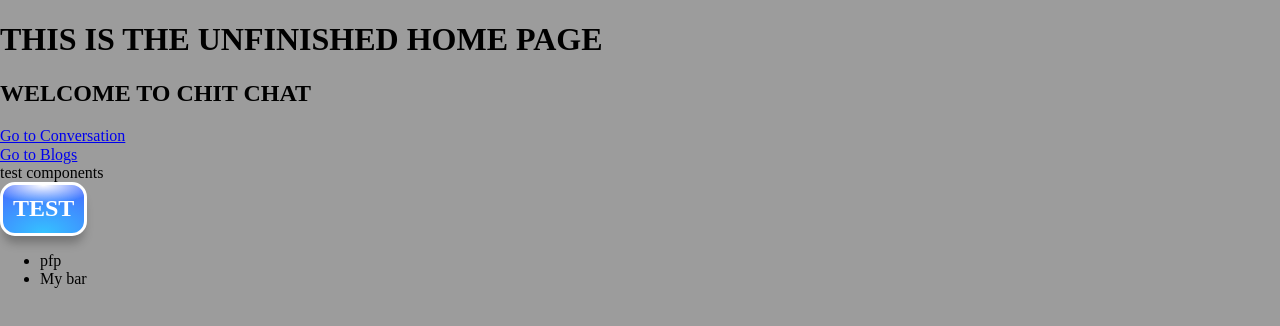
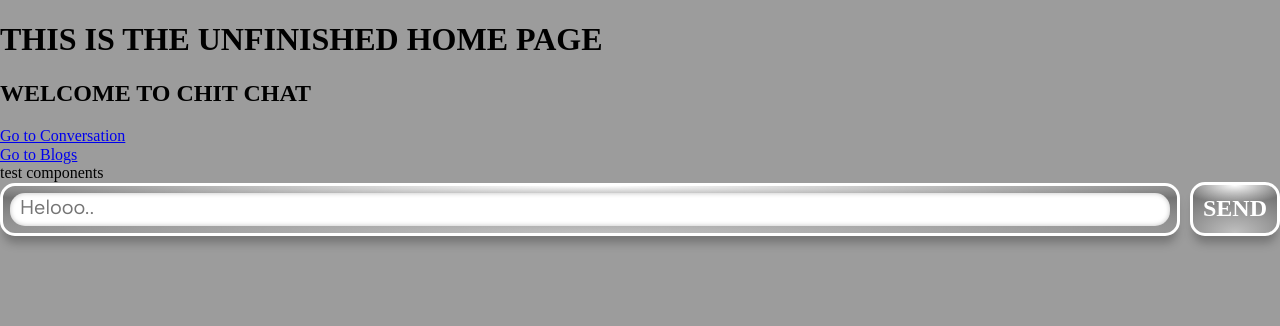
Before and after one commit to AnKSoup/chitchat-client-v2, a Vue app: page / in a window 1280 px wide. Shown: the top 326 px of the page. Built offline with nearby package versions, Linux system fonts and the light colour scheme; a web font is replaced by a local one.

Commit message:
+ writting bar

```diff
--- a/package.json
+++ b/package.json
@@ -25,6 +25,7 @@
     "format": "prettier --write --experimental-cli src/"
   },
   "dependencies": {
+    "@vueuse/core": "^14.1.0",
     "normalize.css": "^8.0.1",
     "vue": "^3.5.25",
     "vue-router": "^4.6.3"
--- /dev/null
+++ b/src/assets/styles/bar.scss
@@ -0,0 +1,42 @@
+@use 'variables';
+
+.bar-container {
+  display: flex;
+  align-items: end;
+  gap: variables.$desktop-spacing-medium;
+  div {
+    display: flex;
+    align-items: center;
+    width: 100%;
+
+    // Insets the border
+    padding: variables.$desktop-spacing-medium - variables.$desktop-border-width;
+
+    border: variables.$desktop-border;
+    border-radius: variables.$desktop-radius;
+
+    box-shadow: variables.$drop-box-shadow;
+  }
+}
+
+textarea {
+  width: 100%;
+
+  font-family: 'AlbertSans';
+  font-size: variables.$desktop-font-medium;
+
+  margin: 0;
+  //Needs the offset or else it looks weird ??
+  padding-top: 3px;
+  padding-inline: variables.$desktop-spacing-medium;
+
+  resize: none;
+
+  outline: none;
+  border: none;
+  border-radius: variables.$desktop-radius;
+
+  box-shadow: variables.$inner-box-shadow;
+  background-color: white;
+  color: #696969;
+}
--- a/src/assets/styles/button.scss
+++ b/src/assets/styles/button.scss
@@ -3,7 +3,9 @@
 button {
   font-family: 'MPLUSRounded1c';
   font-weight: 900;
-  font-size: 24px;
+  font-size: variables.$desktop-font-big;
+
+  height: fit-content;
   padding: variables.$desktop-spacing-medium;
 
   color: white;
--- a/src/assets/styles/icon.scss
+++ b/src/assets/styles/icon.scss
@@ -49,7 +49,7 @@ img {
 
   // FONT:
   font-family: 'MPLUSRounded1c';
-  font-size: 11px;
+  font-size: variables.$desktop-font-small;
   line-height: 16px;
   text-align: center;
 }
--- a/src/assets/styles/variables.scss
+++ b/src/assets/styles/variables.scss
@@ -41,6 +41,10 @@ $desktop-spacing-medium: 10px;
 $desktop-spacing-big: 15px;
 $desktop-spacing-huge: 20px;
 
+$desktop-font-small: 11px;
+$desktop-font-medium: 20px;
+$desktop-font-big: 24px;
+
 $desktop-radius: 15px;
 $desktop-bubble-radius: 20px;
 
--- /dev/null
+++ b/src/components/text-bar.vue
@@ -0,0 +1,2 @@
+<script setup lang="ts"></script>
+<template>My text bar</template>
--- a/src/components/writing-bar.vue
+++ b/src/components/writing-bar.vue
@@ -1,2 +1,36 @@
-<script setup lang="ts"></script>
-<template>My bar</template>
+<script setup lang="ts">
+import { generateGradient } from '@/scripts/gradients'
+import { useTextareaAutosize } from '@vueuse/core'
+import { ref } from 'vue'
+
+const bar = defineProps(['placeholder', 'gradientColor1', 'gradientColor2'])
+const gradient = ref(generateGradient(bar.gradientColor1, bar.gradientColor2))
+let placeholder = bar.placeholder ? bar.placeholder : '...'
+
+const { textarea, input } = useTextareaAutosize()
+</script>
+<template>
+  <div class="bar-container">
+    <div>
+      <textarea ref="textarea" v-model="input" class="resize-none" :placeholder="placeholder" />
+    </div>
+    <button>SEND</button>
+  </div>
+</template>
+<style lang="scss">
+@use '@/assets/styles/button.scss';
+@use '@/assets/styles/bar.scss';
+@use '@/assets/styles/variables.scss';
+
+// OVERRIDE:
+button,
+.bar-container div {
+  background:
+    variables.$simple-highlight,
+    radial-gradient(
+      100% 100% at 50% 100%,
+      v-bind('gradient.color2') 0%,
+      v-bind('gradient.color1') 100%
+    );
+}
+</style>
--- a/src/routes/Home-route.vue
+++ b/src/routes/Home-route.vue
@@ -1,6 +1,5 @@
 <script setup lang="ts">
-import buttonItem from '@/components/button-item.vue'
-import profilePictureItem from '@/components/profile-picture-item.vue'
+// import profilePictureItem from '@/components/profile-picture-item.vue'
 import writingBar from '@/components/writing-bar.vue'
 </script>
 <template>
@@ -15,18 +14,8 @@ import writingBar from '@/components/writing-bar.vue'
 
   <div>test components</div>
 
-  <button>TEST</button>
-
-  <ul>
-    <li>
-      <profile-picture-item />
-    </li>
-    <li>
-      <writing-bar />
-    </li>
-  </ul>
+  <!-- <profile-picture-item /> -->
+  <writing-bar placeholder="Helooo.." />
 </template>
 
-<style lang="scss">
-@use '@/assets/styles/button.scss';
-</style>
+<style lang="scss"></style>
```
Also changed, not shown: 1 other file (tests, documents, lock files or other folders).
